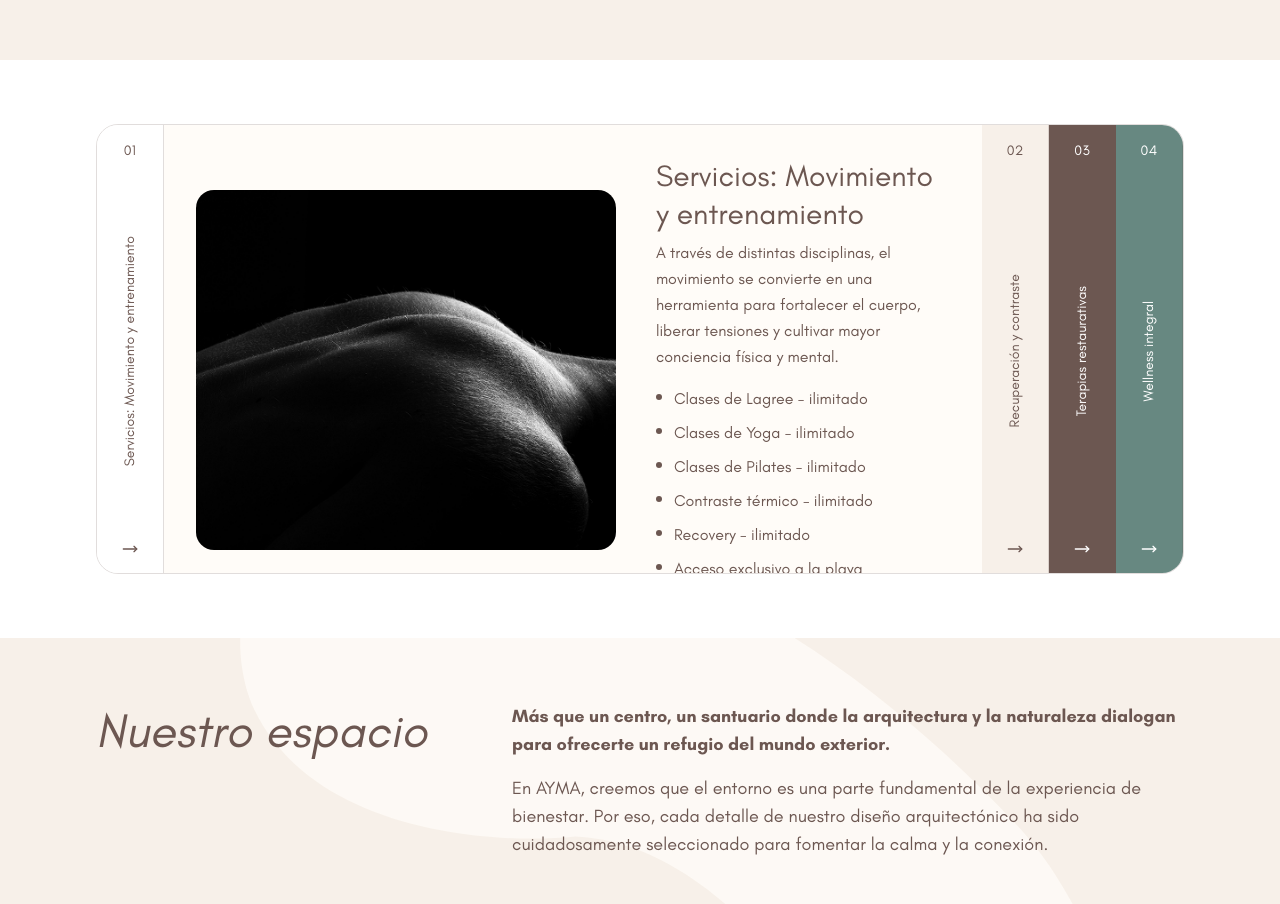
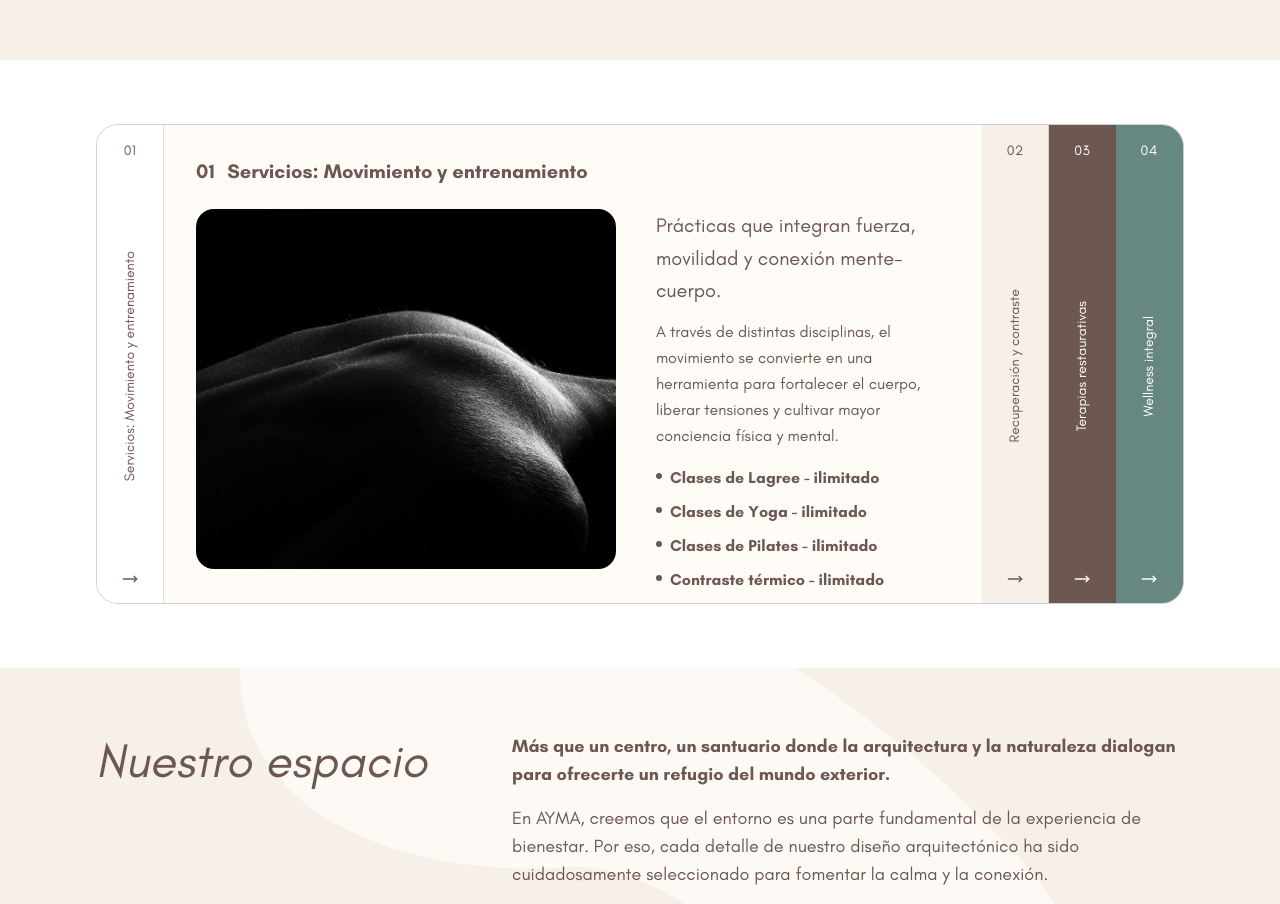
Before and after one commit to tquinteros/AYMA-landing, a Next.js app: page / in a window 1280 px wide. Shown: the part 1340-2244 px from the top of the page. Built offline with nearby package versions, Linux system fonts and the light colour scheme.

Commit message:
fix vertical accoridion title

```diff
--- a/components/VerticalAccordion.tsx
+++ b/components/VerticalAccordion.tsx
@@ -9,7 +9,7 @@ const VerticalAccordion = () => {
 
   return (
     <section className="w-full px-5 sm:px-8 lg:px-24 py-8 sm:py-12 lg:py-16 bg-white" id="services">
-      <div className="flex flex-col lg:flex-row h-fit lg:h-[450px] w-full overflow-hidden rounded-3xl border border-primary-500/20">
+      <div className="flex flex-col lg:flex-row h-fit lg:h-[480px] w-full overflow-hidden rounded-3xl border border-primary/20">
         {items.map((item, index) => {
           return (
             <Panel
@@ -19,6 +19,7 @@ const VerticalAccordion = () => {
               id={item.id}
               index={index}
               title={item.title}
+              subtitle={item.subtitle}
               imgSrc={item.imgSrc}
               description={item.description}
               features={item.features}
@@ -37,6 +38,7 @@ const Panel = ({
   id,
   index,
   title,
+  subtitle,
   imgSrc,
   description,
   features,
@@ -47,6 +49,7 @@ const Panel = ({
   id: number
   index: number
   title: string
+  subtitle: string
   imgSrc: string
   description: string
   features: string[]
@@ -94,9 +97,19 @@ const Panel = ({
               initial="closed"
               animate="open"
               exit="closed"
-              className="h-full w-full p-5 sm:p-8"
+              className="h-full w-full p-5 sm:p-8 flex flex-col"
             >
-              <div className="h-full w-full grid grid-cols-1 lg:grid-cols-[420px_1fr] gap-6 lg:gap-10 items-center">
+              <div className="flex items-baseline gap-3 mb-6 min-w-0">
+                <span className="text-sm sm:text-xl font-bold tracking-wide text-primary-500">
+                  {numberLabel}
+                </span>
+                <h3 className="text-lg sm:text-xl font-bold text-primary-500 flex-1 truncate">
+                  {title}
+                </h3>
+              </div>
+
+              {/* Keep the layout anchored to the top (no vertical centering) */}
+              <div className="flex-1 h-full w-full grid grid-cols-1 lg:grid-cols-[420px_1fr] gap-6 lg:gap-10 items-start">
                 <div className="relative w-full h-52 sm:h-72 lg:h-[360px] rounded-2xl overflow-hidden">
                   <Image
                     src={imgSrc}
@@ -109,20 +122,16 @@ const Panel = ({
                 </div>
 
                 <div className="text-primary-500 flex flex-col gap-4">
-                  <div className="flex flex-col gap-2">
-                    <h3 className="text-2xl sm:text-3xl font-medium leading-tight">
-                      {title}
-                    </h3>
-                    <p className="text-sm sm:text-base leading-relaxed max-w-2xl">
-                      {description}
-                    </p>
+                  <div className="flex flex-col gap-3">
+                    <p className="text-sm sm:text-xl leading-relaxed max-w-2xl">{subtitle}</p>
+                    <p className="text-sm sm:text-base leading-relaxed max-w-2xl">{description}</p>
                   </div>
 
                   <ul className="flex flex-col gap-2 text-sm sm:text-base">
                     {features.map((feature) => (
-                      <li key={feature} className="flex items-start gap-3">
+                      <li key={feature} className="flex items-start gap-2">
                         <span className="mt-2 h-1.5 w-1.5 rounded-full bg-primary-500" />
-                        <span className="leading-relaxed">{feature}</span>
+                        <span className="leading-relaxed font-bold">{feature}</span>
                       </li>
                     ))}
                   </ul>
@@ -175,6 +184,7 @@ const items = [
   {
     id: 1,
     title: "Servicios: Movimiento y entrenamiento",
+    subtitle: "Prácticas que integran fuerza, movilidad y conexión mente-cuerpo. ",
     imgSrc:
       "/services/movement.png",
     backgroundColorAccordion: "#FFFFFF",
@@ -192,6 +202,7 @@ const items = [
   {
     id: 2,
     title: "Recuperación y contraste",
+    subtitle: "Un circuito de estímulos térmicos pensado para revitalizar el cuerpo y activar los procesos naturales de recuperación.",
     imgSrc:
       "/services/recovery.png",
     backgroundColorAccordion: "#F7F0E9",
@@ -209,6 +220,7 @@ const items = [
   {
     id: 3,
     title: "Terapias restaurativas",
+    subtitle: "Un espacio dedicado a la recuperación profunda y al cuidado físico especializado.",
     imgSrc:
       "/services/therapies.png",
     backgroundColorAccordion: "#6C5751",
@@ -226,6 +238,7 @@ const items = [
   {
     id: 4,
     title: "Wellness integral",
+    subtitle: "Servicios pensados para acompañar el equilibrio físico, energético y nutricional.",
     imgSrc:
       "/services/wellness.png",
     backgroundColorAccordion: "#678881",
```
